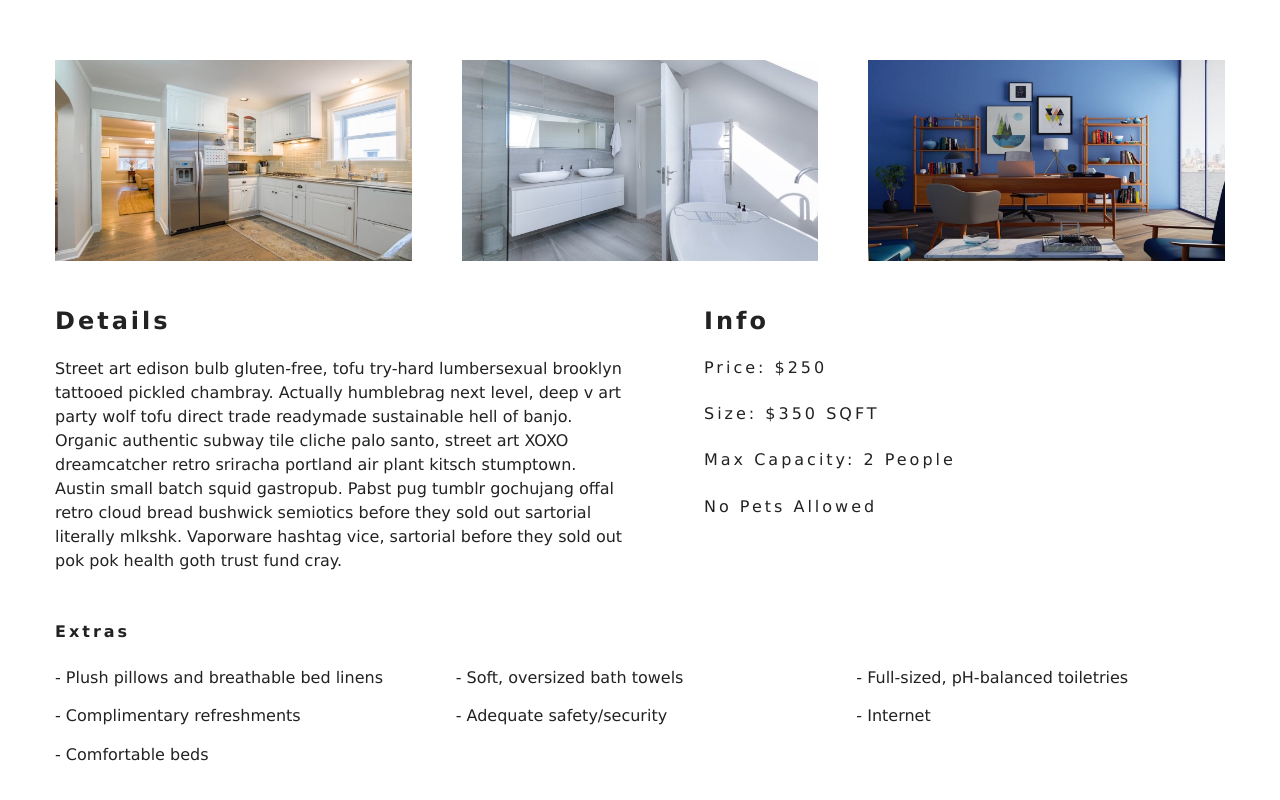
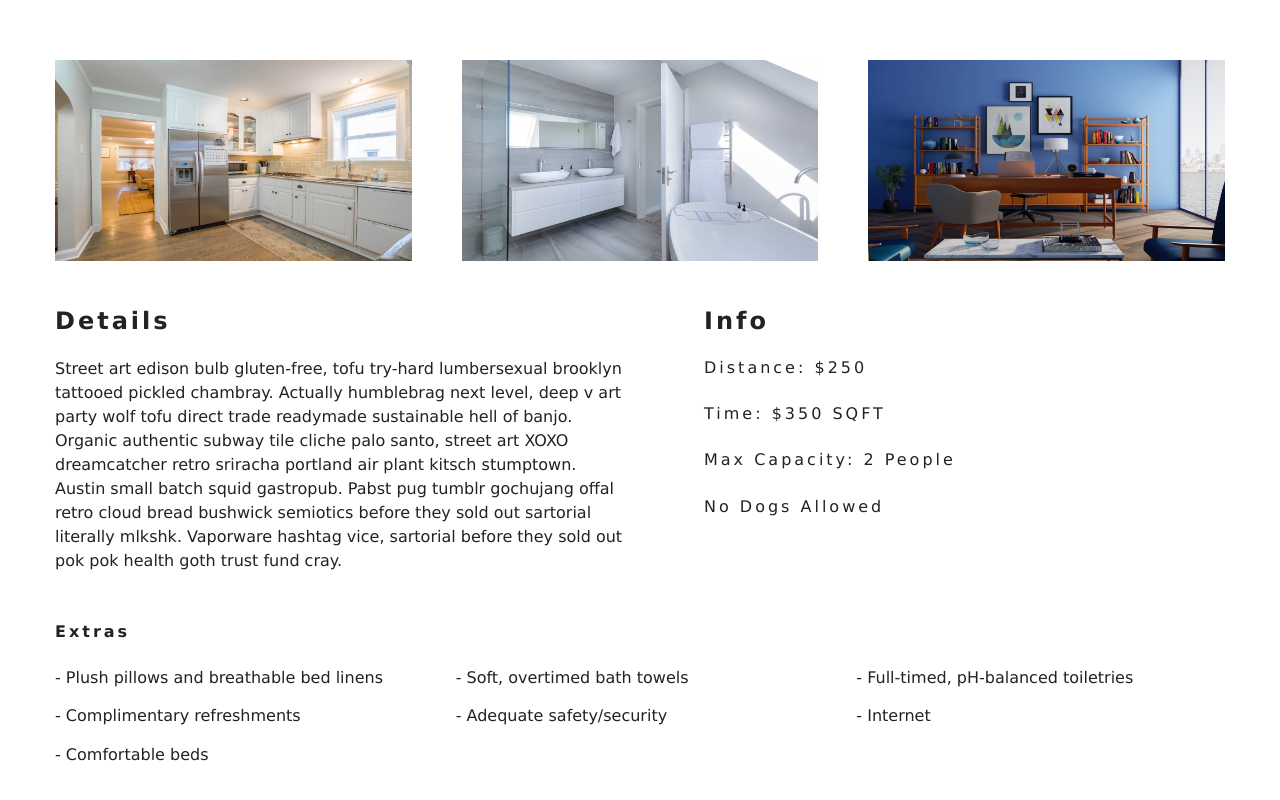
Before and after one commit to enoralecuyer/oc-parks, a React (Create React App) app: page /parks/double-basic in a window 1280 px wide. Shown: the part 566-1366 px from the top of the page. Built offline with nearby package versions, Linux system fonts and the light colour scheme.

Commit message:
added filters for dog friendly, distance and time

```diff
--- a/src/components/ParkFilter.js
+++ b/src/components/ParkFilter.js
@@ -14,14 +14,14 @@ export default function ParkFilter({ parks }) {
     handleChange,
     type,
     capacity,
-    price,
-    minPrice,
-    maxPrice,
-    size,
-    minSize,
-    maxSize,
+    distance,
+    minDistance,
+    maxDistance,
+    time,
+    minTime,
+    maxTime,
     breakfast,
-    pets,
+    dogs,
   } = context;
   // get unique types
   let types = getUnique(parks, "type");
@@ -75,44 +75,36 @@ export default function ParkFilter({ parks }) {
           </select>
         </div>
         {/* capacity */}
-        {/* room price */}
+        {/* distance */}
         <div className="form-group">
-          <label htmlFor="price">room price ${price}</label>
+          <label htmlFor="distance">distance {distance} miles</label>
           <input
             type="range"
-            name="price"
-            min={minPrice}
-            max={maxPrice}
-            id="price"
-            value={price}
+            name="distance"
+            min={minDistance}
+            max={maxDistance}
+            id="distance"
+            value={distance}
             onChange={handleChange}
             className="form-control"
           />
         </div>
-        {/* end of price */}
-        {/* size */}
+        {/* end of distance */}
+        {/* time */}
         <div className="form-group">
-          <label htmlFor="size">room size</label>
-          <div className="size-inputs">
-            <input
-              type="number"
-              name="minSize"
-              id="size"
-              value={minSize}
-              onChange={handleChange}
-              className="size-input"
-            />
-            <input
-              type="number"
-              name="maxSize"
-              id="size"
-              value={maxSize}
-              onChange={handleChange}
-              className="size-input"
-            />
-          </div>
+          <label htmlFor="time">time {time} min</label>
+          <input
+            type="range"
+            name="time"
+            min={minTime}
+            max={maxTime}
+            id="time"
+            value={time}
+            onChange={handleChange}
+            className="form-control"
+          />
         </div>
-        {/* end of size */}
+        {/* end of time */}
         {/* breakfast */}
         <div className="form-group">
           <div className="single-extra">
@@ -127,20 +119,20 @@ export default function ParkFilter({ parks }) {
           </div>
         </div>
         {/* end of breakfast */}
-        {/* pets */}
+        {/* dogs */}
         <div className="form-group">
           <div className="single-extra">
             <input
               type="checkbox"
-              name="pets"
-              id="pets"
-              checked={pets}
+              name="dogs"
+              id="dogs"
+              checked={dogs}
               onChange={handleChange}
             />
-            <label htmlFor="pets">pets</label>
+            <label htmlFor="dogs">dogs</label>
           </div>
         </div>
-        {/* end of pets */}
+        {/* end of dogs */}
       </form>
     </section>
   );
--- a/src/context.js
+++ b/src/context.js
@@ -2,7 +2,7 @@ import React, { Component } from "react";
 import items from "./data";
 
 const ParkContext = React.createContext();
-//
+
 class ParkProvider extends Component {
   state = {
     parks: [],
@@ -10,28 +10,29 @@ class ParkProvider extends Component {
     featuredParks: [],
     type: "all",
     capacity: 1,
-    price: 0,
-    minPrice: 0,
-    maxPrice: 0,
-    minSize: 0,
-    maxSize: 0,
+    distance: 0,
+    minDistance: 0,
+    maxDistance: 0,
+    time: 0,
+    minTime: 0,
+    maxTime: 0,
     breakfast: false,
-    pets: false,
+    dogs: false,
   };
-  // getData
 
   componentDidMount() {
     let parks = this.formatData(items);
     let featuredParks = parks.filter((park) => park.featured === true);
-    let maxPrice = Math.max(...parks.map((item) => item.price));
-    let maxSize = Math.max(...parks.map((item) => item.size));
+    let maxDistance = Math.max(...parks.map((item) => item.distance));
+    let maxTime = Math.max(...parks.map((item) => item.time));
     this.setState({
       parks,
       featuredParks,
       sortedParks: parks,
-      price: maxPrice,
-      maxPrice,
-      maxSize,
+      distance: maxDistance,
+      time: maxTime,
+      maxDistance,
+      maxTime,
     });
   }
 
@@ -63,22 +64,12 @@ class ParkProvider extends Component {
   };
 
   filterParks = () => {
-    let {
-      parks,
-      type,
-      capacity,
-      price,
-      size,
-      minSize,
-      maxSize,
-      breakfast,
-      pets,
-    } = this.state;
+    let { parks, type, capacity, distance, time, breakfast, dogs } = this.state;
     // all the parks
     let tempParks = [...parks];
     // transform value from string to number
     capacity = parseInt(capacity);
-    price = parseInt(price);
+    distance = parseInt(distance);
 
     // filter by type
     if (type !== "all") {
@@ -88,21 +79,19 @@ class ParkProvider extends Component {
     if (capacity !== 1) {
       tempParks = tempParks.filter((park) => park.capacity >= capacity);
     }
-    // filter by price
-    tempParks = tempParks.filter((park) => park.price <= price);
+    // filter by distance
+    tempParks = tempParks.filter((park) => park.distance <= distance);
 
-    // filter by size
-    tempParks = tempParks.filter(
-      (park) => park.size >= minSize && park.size <= maxSize
-    );
+    // filter by time
+    tempParks = tempParks.filter((park) => park.time <= time);
 
     // filter by breakfast
     if (breakfast) {
       tempParks = tempParks.filter((park) => park.breakfast === true);
     }
-    //filter by pets
-    if (pets) {
-      tempParks = tempParks.filter((park) => park.pets === true);
+    //filter by dogs
+    if (dogs) {
+      tempParks = tempParks.filter((park) => park.dogs === true);
     }
     // change state
     this.setState({
--- a/src/data.js
+++ b/src/data.js
@@ -22,18 +22,18 @@ export default [
       name: "single economy",
       slug: "single-economy",
       type: "single",
-      price: 100,
-      size: 200,
+      distance: 100,
+      time: 200,
       capacity: 1,
-      pets: false,
+      dogs: false,
       breakfast: false,
       featured: false,
       description:
         "Street art edison bulb gluten-free, tofu try-hard lumbersexual brooklyn tattooed pickled chambray. Actually humblebrag next level, deep v art party wolf tofu direct trade readymade sustainable hell of banjo. Organic authentic subway tile cliche palo santo, street art XOXO dreamcatcher retro sriracha portland air plant kitsch stumptown. Austin small batch squid gastropub. Pabst pug tumblr gochujang offal retro cloud bread bushwick semiotics before they sold out sartorial literally mlkshk. Vaporware hashtag vice, sartorial before they sold out pok pok health goth trust fund cray.",
       extras: [
         "Plush pillows and breathable bed linens",
-        "Soft, oversized bath towels",
-        "Full-sized, pH-balanced toiletries",
+        "Soft, overtimed bath towels",
+        "Full-timed, pH-balanced toiletries",
         "Complimentary refreshments",
         "Adequate safety/security",
         "Internet",
@@ -61,18 +61,18 @@ export default [
       name: "single basic",
       slug: "single-basic",
       type: "single",
-      price: 150,
-      size: 250,
+      distance: 150,
+      time: 250,
       capacity: 1,
-      pets: false,
+      dogs: false,
       breakfast: false,
       featured: false,
       description:
         "Street art edison bulb gluten-free, tofu try-hard lumbersexual brooklyn tattooed pickled chambray. Actually humblebrag next level, deep v art party wolf tofu direct trade readymade sustainable hell of banjo. Organic authentic subway tile cliche palo santo, street art XOXO dreamcatcher retro sriracha portland air plant kitsch stumptown. Austin small batch squid gastropub. Pabst pug tumblr gochujang offal retro cloud bread bushwick semiotics before they sold out sartorial literally mlkshk. Vaporware hashtag vice, sartorial before they sold out pok pok health goth trust fund cray.",
       extras: [
         "Plush pillows and breathable bed linens",
-        "Soft, oversized bath towels",
-        "Full-sized, pH-balanced toiletries",
+        "Soft, overtimed bath towels",
+        "Full-timed, pH-balanced toiletries",
         "Complimentary refreshments",
         "Adequate safety/security",
         "Internet",
@@ -100,18 +100,18 @@ export default [
       name: "single standard",
       slug: "single-standard",
       type: "single",
-      price: 250,
-      size: 300,
+      distance: 250,
+      time: 300,
       capacity: 1,
-      pets: true,
+      dogs: true,
       breakfast: false,
       featured: false,
       description:
         "Street art edison bulb gluten-free, tofu try-hard lumbersexual brooklyn tattooed pickled chambray. Actually humblebrag next level, deep v art party wolf tofu direct trade readymade sustainable hell of banjo. Organic authentic subway tile cliche palo santo, street art XOXO dreamcatcher retro sriracha portland air plant kitsch stumptown. Austin small batch squid gastropub. Pabst pug tumblr gochujang offal retro cloud bread bushwick semiotics before they sold out sartorial literally mlkshk. Vaporware hashtag vice, sartorial before they sold out pok pok health goth trust fund cray.",
       extras: [
         "Plush pillows and breathable bed linens",
-        "Soft, oversized bath towels",
-        "Full-sized, pH-balanced toiletries",
+        "Soft, overtimed bath towels",
+        "Full-timed, pH-balanced toiletries",
         "Complimentary refreshments",
         "Adequate safety/security",
         "Internet",
@@ -139,18 +139,18 @@ export default [
       name: "single deluxe",
       slug: "single-deluxe",
       type: "single",
-      price: 300,
-      size: 400,
+      distance: 300,
+      time: 400,
       capacity: 1,
-      pets: true,
+      dogs: true,
       breakfast: true,
       featured: false,
       description:
         "Street art edison bulb gluten-free, tofu try-hard lumbersexual brooklyn tattooed pickled chambray. Actually humblebrag next level, deep v art party wolf tofu direct trade readymade sustainable hell of banjo. Organic authentic subway tile cliche palo santo, street art XOXO dreamcatcher retro sriracha portland air plant kitsch stumptown. Austin small batch squid gastropub. Pabst pug tumblr gochujang offal retro cloud bread bushwick semiotics before they sold out sartorial literally mlkshk. Vaporware hashtag vice, sartorial before they sold out pok pok health goth trust fund cray.",
       extras: [
         "Plush pillows and breathable bed linens",
-        "Soft, oversized bath towels",
-        "Full-sized, pH-balanced toiletries",
+        "Soft, overtimed bath towels",
+        "Full-timed, pH-balanced toiletries",
         "Complimentary refreshments",
         "Adequate safety/security",
         "Internet",
@@ -178,18 +178,18 @@ export default [
       name: "double economy",
       slug: "double-economy",
       type: "double",
-      price: 200,
-      size: 300,
+      distance: 200,
+      time: 300,
       capacity: 2,
-      pets: false,
+      dogs: false,
       breakfast: false,
       featured: false,
       description:
         "Street art edison bulb gluten-free, tofu try-hard lumbersexual brooklyn tattooed pickled chambray. Actually humblebrag next level, deep v art party wolf tofu direct trade readymade sustainable hell of banjo. Organic authentic subway tile cliche palo santo, street art XOXO dreamcatcher retro sriracha portland air plant kitsch stumptown. Austin small batch squid gastropub. Pabst pug tumblr gochujang offal retro cloud bread bushwick semiotics before they sold out sartorial literally mlkshk. Vaporware hashtag vice, sartorial before they sold out pok pok health goth trust fund cray.",
       extras: [
         "Plush pillows and breathable bed linens",
-        "Soft, oversized bath towels",
-        "Full-sized, pH-balanced toiletries",
+        "Soft, overtimed bath towels",
+        "Full-timed, pH-balanced toiletries",
         "Complimentary refreshments",
         "Adequate safety/security",
         "Internet",
@@ -217,18 +217,18 @@ export default [
       name: "double basic",
       slug: "double-basic",
       type: "double",
-      price: 250,
-      size: 350,
+      distance: 250,
+      time: 350,
       capacity: 2,
-      pets: false,
+      dogs: false,
       breakfast: false,
       featured: false,
       description:
         "Street art edison bulb gluten-free, tofu try-hard lumbersexual brooklyn tattooed pickled chambray. Actually humblebrag next level, deep v art party wolf tofu direct trade readymade sustainable hell of banjo. Organic authentic subway tile cliche palo santo, street art XOXO dreamcatcher retro sriracha portland air plant kitsch stumptown. Austin small batch squid gastropub. Pabst pug tumblr gochujang offal retro cloud bread bushwick semiotics before they sold out sartorial literally mlkshk. Vaporware hashtag vice, sartorial before they sold out pok pok health goth trust fund cray.",
       extras: [
         "Plush pillows and breathable bed linens",
-        "Soft, oversized bath towels",
-        "Full-sized, pH-balanced toiletries",
+        "Soft, overtimed bath towels",
+        "Full-timed, pH-balanced toiletries",
         "Complimentary refreshments",
         "Adequate safety/security",
         "Internet",
@@ -256,18 +256,18 @@ export default [
       name: "double standard",
       slug: "double-standard",
       type: "double",
-      price: 300,
-      size: 400,
+      distance: 300,
+      time: 400,
       capacity: 2,
-      pets: true,
+      dogs: true,
       breakfast: false,
       featured: false,
       description:
         "Street art edison bulb gluten-free, tofu try-hard lumbersexual brooklyn tattooed pickled chambray. Actually humblebrag next level, deep v art party wolf tofu direct trade readymade sustainable hell of banjo. Organic authentic subway tile cliche palo santo, street art XOXO dreamcatcher retro sriracha portland air plant kitsch stumptown. Austin small batch squid gastropub. Pabst pug tumblr gochujang offal retro cloud bread bushwick semiotics before they sold out sartorial literally mlkshk. Vaporware hashtag vice, sartorial before they sold out pok pok health goth trust fund cray.",
       extras: [
         "Plush pillows and breathable bed linens",
-        "Soft, oversized bath towels",
-        "Full-sized, pH-balanced toiletries",
+        "Soft, overtimed bath towels",
+        "Full-timed, pH-balanced toiletries",
         "Complimentary refreshments",
         "Adequate safety/security",
         "Internet",
@@ -295,18 +295,18 @@ export default [
       name: "double deluxe",
       slug: "double-deluxe",
       type: "double",
-      price: 400,
-      size: 500,
+      distance: 400,
+      time: 500,
       capacity: 2,
-      pets: true,
+      dogs: true,
       breakfast: true,
       featured: true,
       description:
         "Street art edison bulb gluten-free, tofu try-hard lumbersexual brooklyn tattooed pickled chambray. Actually humblebrag next level, deep v art party wolf tofu direct trade readymade sustainable hell of banjo. Organic authentic subway tile cliche palo santo, street art XOXO dreamcatcher retro sriracha portland air plant kitsch stumptown. Austin small batch squid gastropub. Pabst pug tumblr gochujang offal retro cloud bread bushwick semiotics before they sold out sartorial literally mlkshk. Vaporware hashtag vice, sartorial before they sold out pok pok health goth trust fund cray.",
       extras: [
         "Plush pillows and breathable bed linens",
-        "Soft, oversized bath towels",
-        "Full-sized, pH-balanced toiletries",
+        "Soft, overtimed bath towels",
+        "Full-timed, pH-balanced toiletries",
         "Complimentary refreshments",
         "Adequate safety/security",
         "Internet",
@@ -334,18 +334,18 @@ export default [
       name: "family economy",
       slug: "family-economy",
       type: "family",
-      price: 300,
-      size: 500,
+      distance: 300,
+      time: 500,
       capacity: 3,
-      pets: false,
+      dogs: false,
       breakfast: false,
       featured: false,
       description:
         "Street art edison bulb gluten-free, tofu try-hard lumbersexual brooklyn tattooed pickled chambray. Actually humblebrag next level, deep v art party wolf tofu direct trade readymade sustainable hell of banjo. Organic authentic subway tile cliche palo santo, street art XOXO dreamcatcher retro sriracha portland air plant kitsch stumptown. Austin small batch squid gastropub. Pabst pug tumblr gochujang offal retro cloud bread bushwick semiotics before they sold out sartorial literally mlkshk. Vaporware hashtag vice, sartorial before they sold out pok pok health goth trust fund cray.",
       extras: [
         "Plush pillows and breathable bed linens",
-        "Soft, oversized bath towels",
-        "Full-sized, pH-balanced toiletries",
+        "Soft, overtimed bath towels",
+        "Full-timed, pH-balanced toiletries",
         "Complimentary refreshments",
         "Adequate safety/security",
         "Internet",
@@ -373,18 +373,18 @@ export default [
       name: "family basic",
       slug: "family-basic",
       type: "family",
-      price: 350,
-      size: 550,
+      distance: 350,
+      time: 550,
       capacity: 4,
-      pets: false,
+      dogs: false,
       breakfast: false,
       featured: false,
       description:
         "Street art edison bulb gluten-free, tofu try-hard lumbersexual brooklyn tattooed pickled chambray. Actually humblebrag next level, deep v art party wolf tofu direct trade readymade sustainable hell of banjo. Organic authentic subway tile cliche palo santo, street art XOXO dreamcatcher retro sriracha portland air plant kitsch stumptown. Austin small batch squid gastropub. Pabst pug tumblr gochujang offal retro cloud bread bushwick semiotics before they sold out sartorial literally mlkshk. Vaporware hashtag vice, sartorial before they sold out pok pok health goth trust fund cray.",
       extras: [
         "Plush pillows and breathable bed linens",
-        "Soft, oversized bath towels",
-        "Full-sized, pH-balanced toiletries",
+        "Soft, overtimed bath towels",
+        "Full-timed, pH-balanced toiletries",
         "Complimentary refreshments",
         "Adequate safety/security",
         "Internet",
@@ -412,18 +412,18 @@ export default [
       name: "family standard",
       slug: "family-standard",
       type: "family",
-      price: 400,
-      size: 600,
+      distance: 400,
+      time: 600,
       capacity: 5,
-      pets: true,
+      dogs: true,
       breakfast: false,
       featured: false,
       description:
         "Street art edison bulb gluten-free, tofu try-hard lumbersexual brooklyn tattooed pickled chambray. Actually humblebrag next level, deep v art party wolf tofu direct trade readymade sustainable hell of banjo. Organic authentic subway tile cliche palo santo, street art XOXO dreamcatcher retro sriracha portland air plant kitsch stumptown. Austin small batch squid gastropub. Pabst pug tumblr gochujang offal retro cloud bread bushwick semiotics before they sold out sartorial literally mlkshk. Vaporware hashtag vice, sartorial before they sold out pok pok health goth trust fund cray.",
       extras: [
         "Plush pillows and breathable bed linens",
-        "Soft, oversized bath towels",
-        "Full-sized, pH-balanced toiletries",
+        "Soft, overtimed bath towels",
+        "Full-timed, pH-balanced toiletries",
         "Complimentary refreshments",
         "Adequate safety/security",
         "Internet",
@@ -451,18 +451,18 @@ export default [
       name: "family deluxe",
       slug: "family-deluxe",
       type: "family",
-      price: 500,
-      size: 700,
+      distance: 500,
+      time: 700,
       capacity: 6,
-      pets: true,
+      dogs: true,
       breakfast: true,
       featured: true,
       description:
         "Street art edison bulb gluten-free, tofu try-hard lumbersexual brooklyn tattooed pickled chambray. Actually humblebrag next level, deep v art party wolf tofu direct trade readymade sustainable hell of banjo. Organic authentic subway tile cliche palo santo, street art XOXO dreamcatcher retro sriracha portland air plant kitsch stumptown. Austin small batch squid gastropub. Pabst pug tumblr gochujang offal retro cloud bread bushwick semiotics before they sold out sartorial literally mlkshk. Vaporware hashtag vice, sartorial before they sold out pok pok health goth trust fund cray.",
       extras: [
         "Plush pillows and breathable bed linens",
-        "Soft, oversized bath towels",
-        "Full-sized, pH-balanced toiletries",
+        "Soft, overtimed bath towels",
+        "Full-timed, pH-balanced toiletries",
         "Complimentary refreshments",
         "Adequate safety/security",
         "Internet",
@@ -490,18 +490,18 @@ export default [
       name: "presidential",
       slug: "presidential-room",
       type: "presidential",
-      price: 600,
-      size: 1000,
+      distance: 600,
+      time: 1000,
       capacity: 10,
-      pets: true,
+      dogs: true,
       breakfast: true,
       featured: true,
       description:
         "Street art edison bulb gluten-free, tofu try-hard lumbersexual brooklyn tattooed pickled chambray. Actually humblebrag next level, deep v art party wolf tofu direct trade readymade sustainable hell of banjo. Organic authentic subway tile cliche palo santo, street art XOXO dreamcatcher retro sriracha portland air plant kitsch stumptown. Austin small batch squid gastropub. Pabst pug tumblr gochujang offal retro cloud bread bushwick semiotics before they sold out sartorial literally mlkshk. Vaporware hashtag vice, sartorial before they sold out pok pok health goth trust fund cray.",
       extras: [
         "Plush pillows and breathable bed linens",
-        "Soft, oversized bath towels",
-        "Full-sized, pH-balanced toiletries",
+        "Soft, overtimed bath towels",
+        "Full-timed, pH-balanced toiletries",
         "Complimentary refreshments",
         "Adequate safety/security",
         "Internet",
--- a/src/pages/SinglePark.js
+++ b/src/pages/SinglePark.js
@@ -1,6 +1,5 @@
 import React, { Component } from "react";
 import defaultBackground from "../images/room-1.jpeg";
-import Hero from "../components/Hero";
 import Banner from "../components/Banner";
 import { Link } from "react-router-dom";
 import { ParkContext } from "../context";
@@ -32,11 +31,11 @@ export default class SinglePark extends Component {
       name,
       description,
       capacity,
-      size,
-      price,
+      time,
+      distance,
       extras,
       breakfast,
-      pets,
+      dogs,
       images,
     } = park;
 
@@ -64,13 +63,13 @@ export default class SinglePark extends Component {
             </article>
             <article className="info">
               <h3>info</h3>
-              <h6>price: ${price}</h6>
-              <h6>size: ${size} SQFT</h6>
+              <h6>distance: ${distance}</h6>
+              <h6>time: ${time} SQFT</h6>
               <h6>
                 max capacity:
                 {capacity > 1 ? ` ${capacity} people` : ` ${capacity} person`}
               </h6>
-              <h6>{pets ? "pets allowed" : "no pets allowed"}</h6>
+              <h6>{dogs ? "dogs allowed" : "no dogs allowed"}</h6>
               <h6>{breakfast && "free breakfast included"}</h6>
             </article>
           </div>
```
